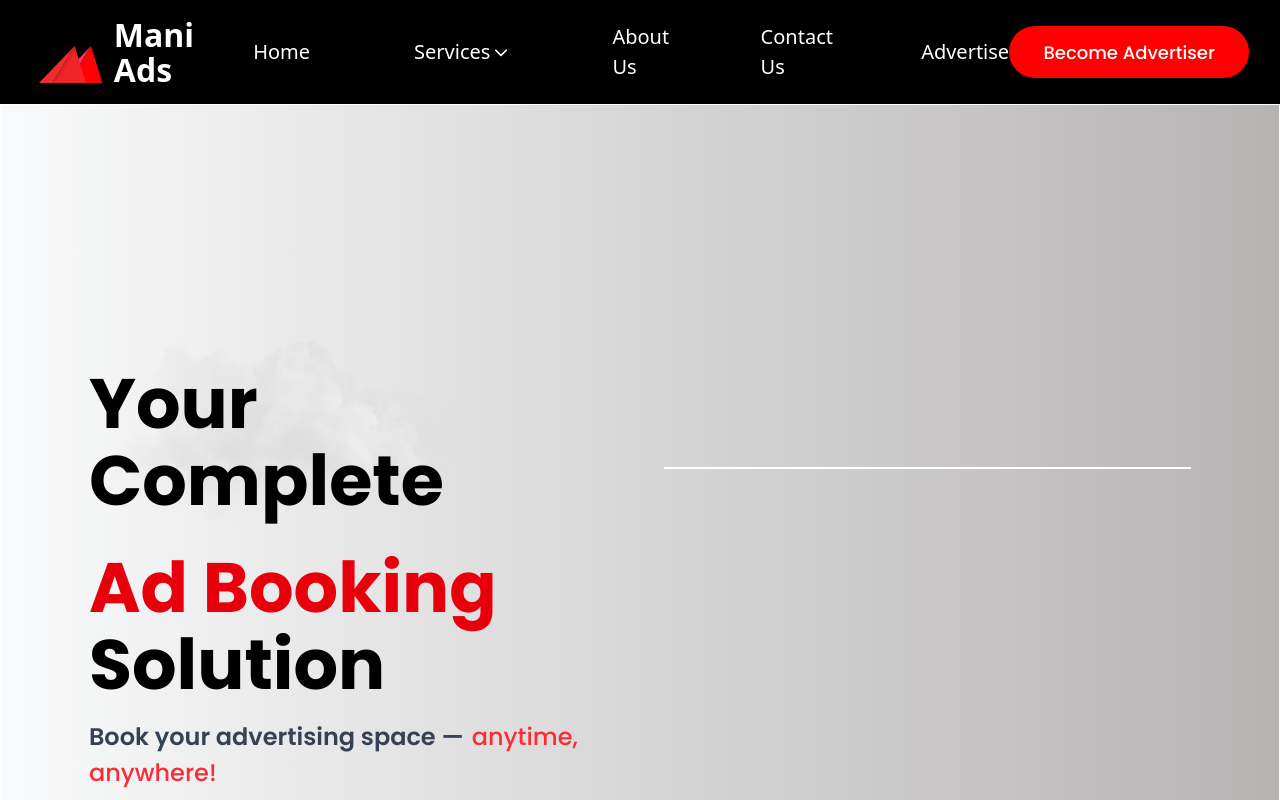
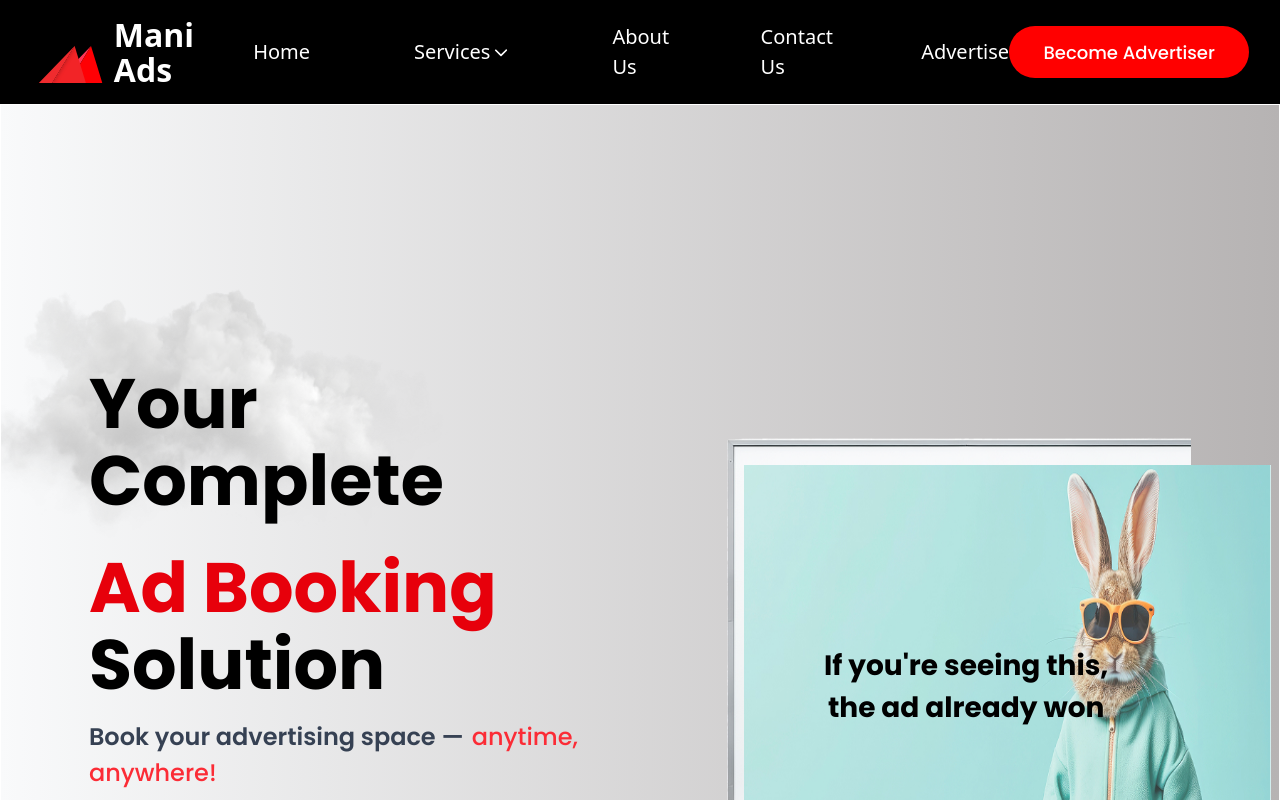
Before and after one commit to staruiux/mani-ads, a React (Vite) app: page / in a window 1280 px wide. Built offline with nearby package versions, Linux system fonts and the light colour scheme.

Commit message:
working with homepage banner section changes.

```diff
--- a/src/index.css
+++ b/src/index.css
@@ -92,11 +92,20 @@ button:focus-visible {
   content: "";
   position: absolute;
   left: 0;
-  bottom: -6px;            /* distance from text */
+  bottom: -6px;
   width: 100%;
   height: 6px;
   border-bottom: 3px solid white;
   border-radius: 50%;
+}
+
+.scrollbar-hidden::-webkit-scrollbar {
+  display: none;
+}
+
+.scrollbar-hidden {
+  -ms-overflow-style: none;
+  scrollbar-width: none;
 }
 
 
--- a/src/screens/Home/HomeBanner/HomeBanner.jsx
+++ b/src/screens/Home/HomeBanner/HomeBanner.jsx
@@ -5,17 +5,16 @@ import Cloud2 from "../../../assets/HomePage/Banner/cloud2.png";
 
 export default function HomeBanner() {
   return (
-    <section  style={{
-    background: "linear-gradient(to right,  #F9FAFB, #B6B3B3)",
-  }} className="relative w-full overflow-hidden h-226">
+    <section style={{
+      background: "linear-gradient(to right,  #F9FAFB, #B6B3B3)",
+    }} className="relative w-full overflow-hidden h-226">
       <div className="w-[90%] group relative  mx-auto px-6 py-10 ">
-        {/* ☁️ CLOUD 1 – always visible */}
         <img
           src={Cloud1}
           alt="cloud"
           className="
-            absolute top-10 -left-120 w-100 opacity-40
-            transition-transform duration-700 ease-in-out
+            absolute -top-10 -left-160 w-130 opacity-100
+            transition-transform duration-1000 ease-in-out
             group-hover:translate-x-140
           "
         />
@@ -24,14 +23,13 @@ export default function HomeBanner() {
           src={Cloud2}
           alt="cloud"
           className="
-            absolute top-50 left-10 w-100 opacity-40
-            transition-all duration-700 ease-in-out
-            group-hover:opacity-30 group-hover:translate-x-140
+            absolute top-35 -left-25 w-130 opacity-100
+            transition-all duration-1000 ease-in-out
+            group-hover:opacity-100 group-hover:translate-x-140
           "
         />
 
-        <div className="grid grid-cols-1 md:grid-cols-2 items-center gap-12 relative z-10">
-          {/* LEFT CONTENT */}
+        <div className="grid grid-cols-1 md:grid-cols-2  gap-12 relative z-10">
           <div className="mt-55">
             <h1
               style={{ fontSize: "70px", color: "black", marginBottom: "30px" }}
@@ -54,18 +52,22 @@ export default function HomeBanner() {
             </p>
           </div>
 
-          {/* RIGHT BANNER */}
           <div
             className="
               relative
-              transition-transform duration-700 ease-in-out
-              group-hover:-translate-y-17 border
+              transition-transform duration-1000 ease-in-out h-200 w-full top-40
+              group-hover:-translate-y-16
             "
             style={{
               backgroundImage: `url(${BannerStand})`,
-              backgroundSize: "contain",
+              backgroundSize: "cover",
+              backgroundRepeat: "no-repeat",
             }}
-          ></div>
+          >
+            <p className="absolute top-85 left-40 z-1 text-[28px] font-poppins font-bold" style={{color:"black"}}>If you're seeing this, <br/>
+              the ad already won</p>
+            <img src={Banner} className="absolute top-40 left-20 h-[425px] w-[760px]" />
+          </div>
         </div>
       </div>
     </section>
--- a/src/screens/Home/PerfectAdSpace/PerfectAdSpace.jsx
+++ b/src/screens/Home/PerfectAdSpace/PerfectAdSpace.jsx
@@ -129,7 +129,7 @@ export default function PerfectAdSpace() {
 
       <div
         className="grid grid-cols-1 sm:grid-cols-2 md:grid-cols-3 lg:grid-cols-4 2xl:grid-cols-6 gap-6
-                    overflow-y-auto pr-2 max-h-[60vh]"
+                    overflow-y-auto pr-2 max-h-[60vh] scrollbar-hidden"
       >
         {filteredData.map((item) => (
           <div
```
